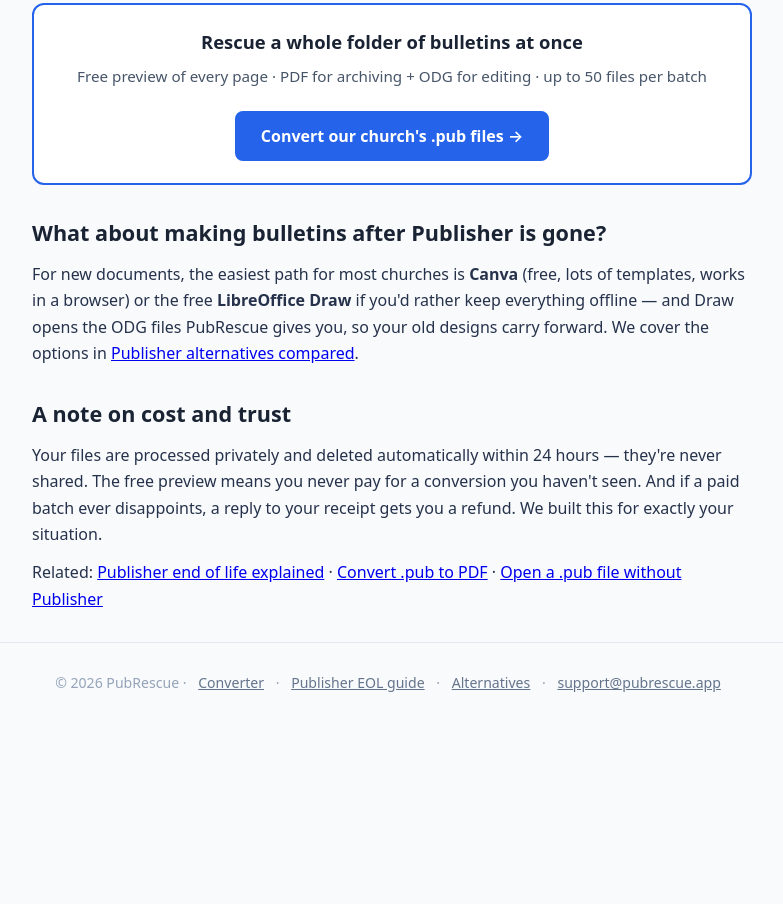
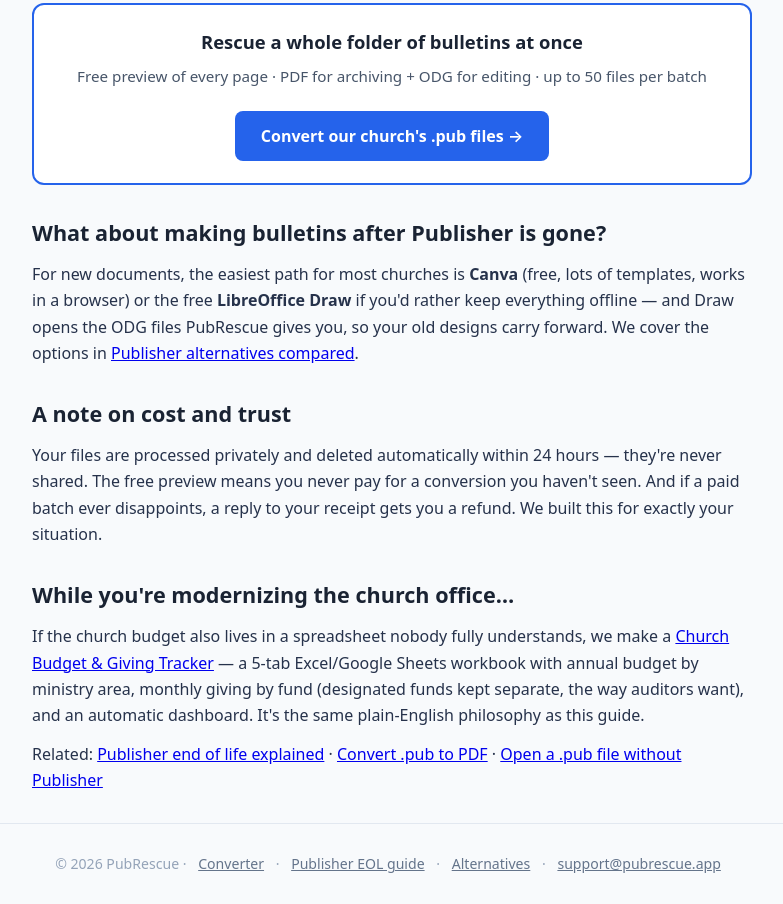
Before and after one commit to tradermoez/pubrescue, a plain HTML site: page worker/static/convert-church-bulletins-publisher/index.html in a window 1280 px wide. Shown: the part 1412-2316 px from the top of the page, without its empty margins (248-1031 px from the left). Before the commit the page ends 2134 px from the top, so only its background shows below. Drawn offline with Linux system fonts and the light colour scheme.

Commit message:
Cross-sell church budget template from church-bulletins page

```diff
--- a/worker/static/convert-church-bulletins-publisher/index.html
+++ b/worker/static/convert-church-bulletins-publisher/index.html
@@ -51,6 +51,9 @@
 <h2>A note on cost and trust</h2>
 <p>Your files are processed privately and deleted automatically within 24 hours — they're never shared. The free preview means you never pay for a conversion you haven't seen. And if a paid batch ever disappoints, a reply to your receipt gets you a refund. We built this for exactly your situation.</p>
 
+<h2>While you're modernizing the church office…</h2>
+<p>If the church budget also lives in a spreadsheet nobody fully understands, we make a <a href="https://tradermoez.gumroad.com/l/eobov">Church Budget &amp; Giving Tracker</a> — a 5-tab Excel/Google Sheets workbook with annual budget by ministry area, monthly giving by fund (designated funds kept separate, the way auditors want), and an automatic dashboard. It's the same plain-English philosophy as this guide.</p>
+
 <p>Related: <a href="/microsoft-publisher-end-of-life/">Publisher end of life explained</a> · <a href="/convert-pub-to-pdf/">Convert .pub to PDF</a> · <a href="/open-pub-file-without-publisher/">Open a .pub file without Publisher</a></p>
 </article>
 <footer><div class="wrap">© 2026 PubRescue · <a href="/">Converter</a> · <a href="/microsoft-publisher-end-of-life/">Publisher EOL guide</a> · <a href="/publisher-alternatives/">Alternatives</a> · <a href="mailto:support@pubrescue.app">support@pubrescue.app</a></div></footer>
```
